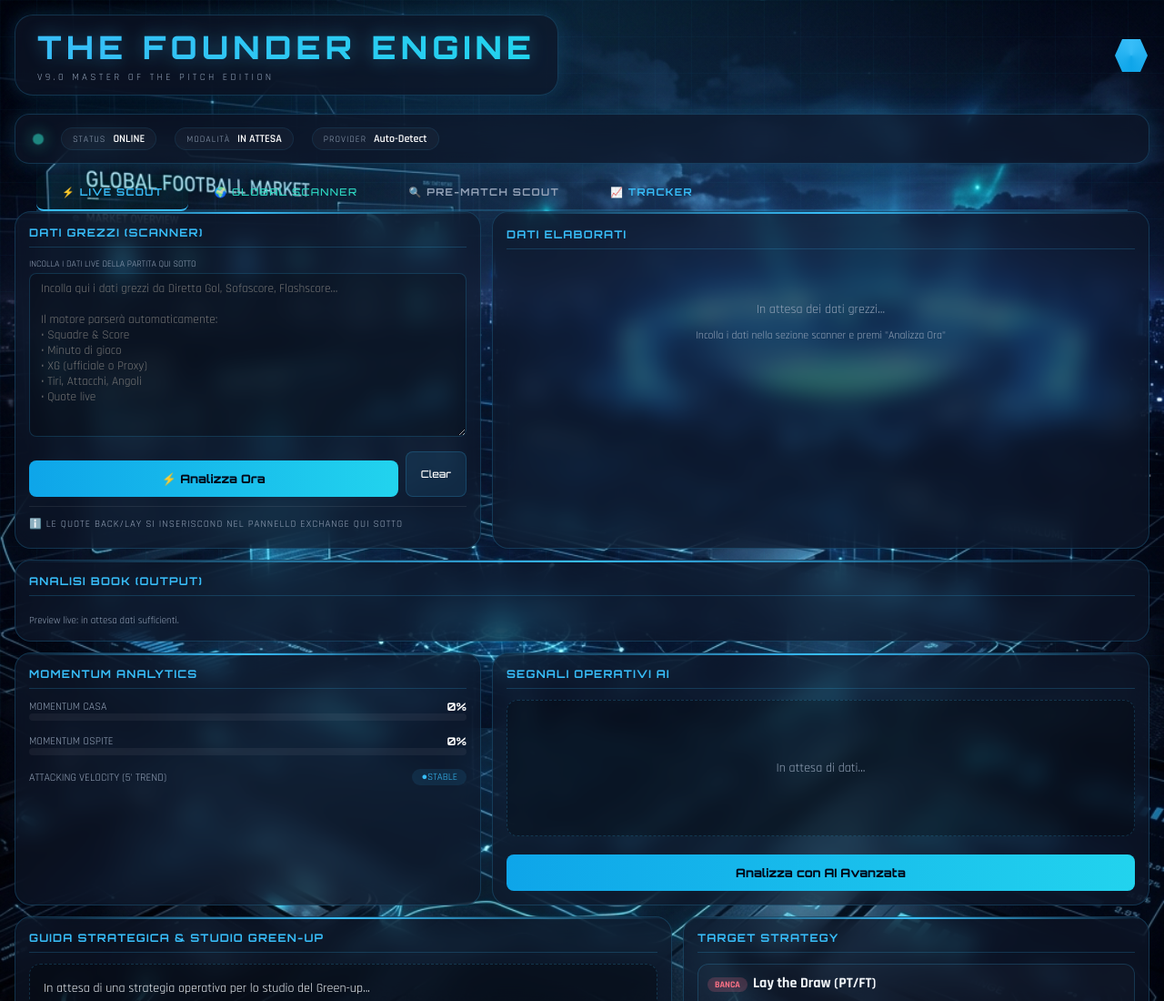
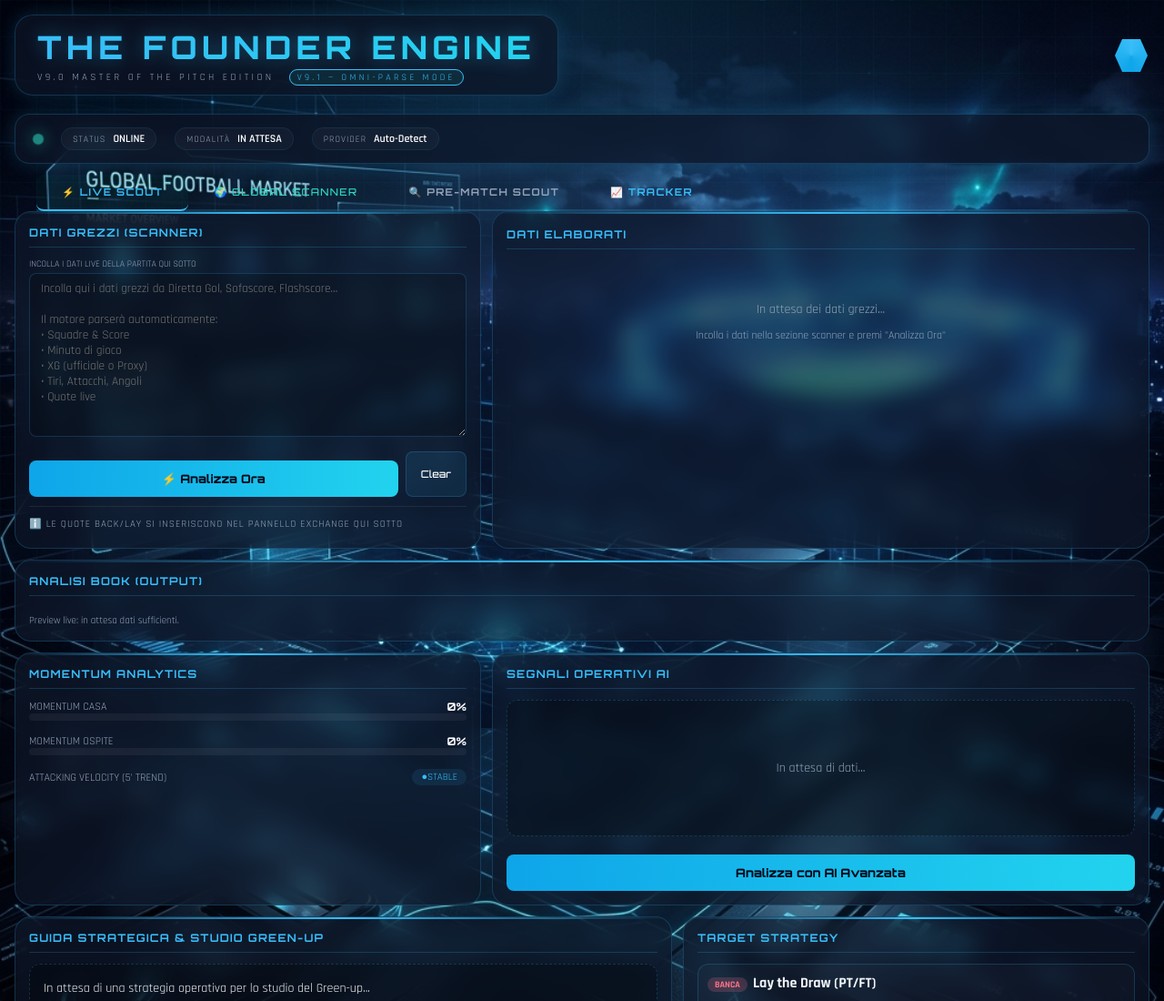
Before and after one commit to crraffo52-afk/founder-engine-v9, a website: page index.html in a window 1280 px wide. Shown: the top 1100 px of the page at 91% size. Drawn offline with Linux system fonts and the light colour scheme.

Commit message:
force: trigger redeploy with version V9.1 badge for UI confirmation

```diff
--- a/index.html
+++ b/index.html
@@ -12,7 +12,7 @@
       <div class="brand brand-shell">
         <div>
           <h1>THE FOUNDER ENGINE</h1>
-          <p>V9.0 MASTER OF THE PITCH EDITION</p>
+          <p>V9.0 MASTER OF THE PITCH EDITION <span style="color:var(--accent); font-size:10px; background:rgba(45,212,191,0.1); padding:2px 8px; border-radius:10px; border:1px solid var(--accent); margin-left:10px;">V9.1 — OMNI-PARSE MODE</span></p>
         </div>
       </div>
       <div class="hex" aria-hidden="true"></div>
```
